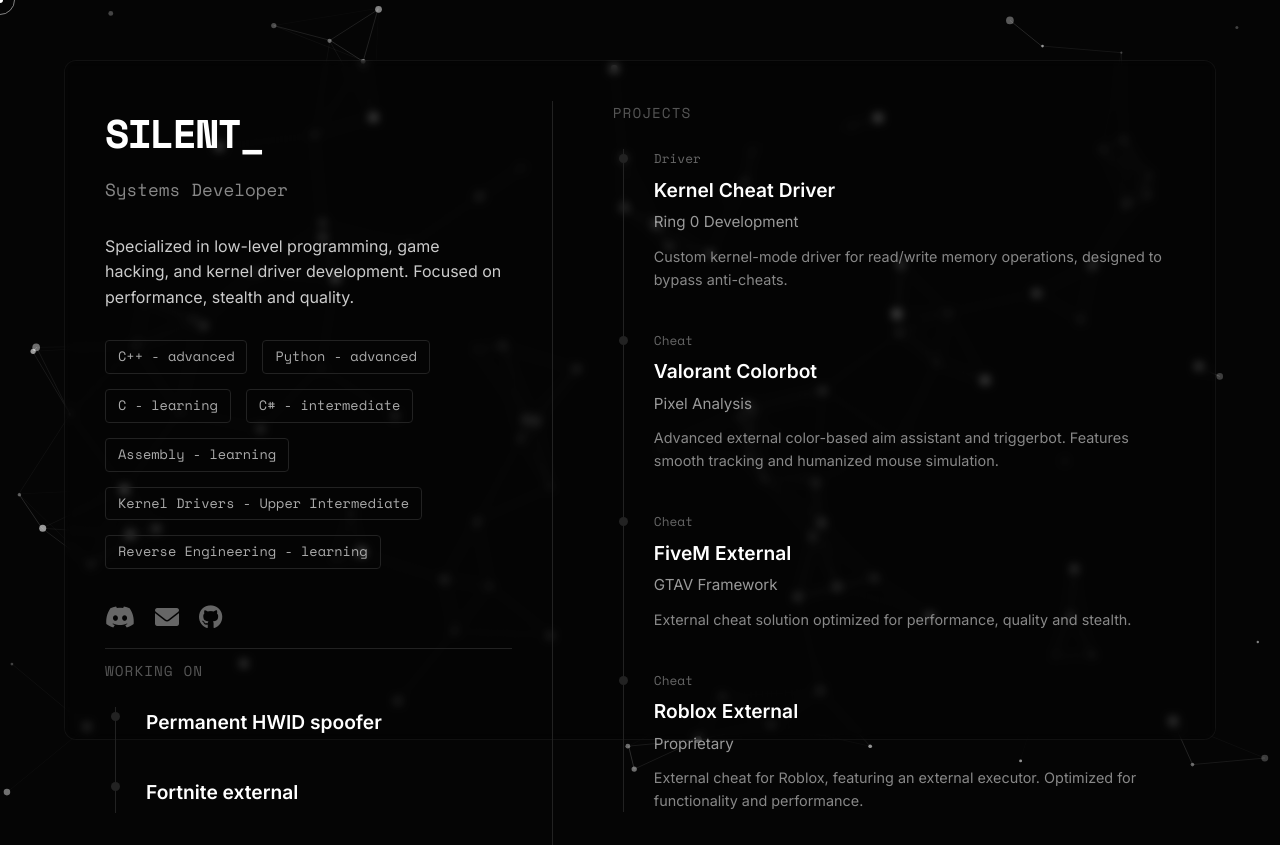
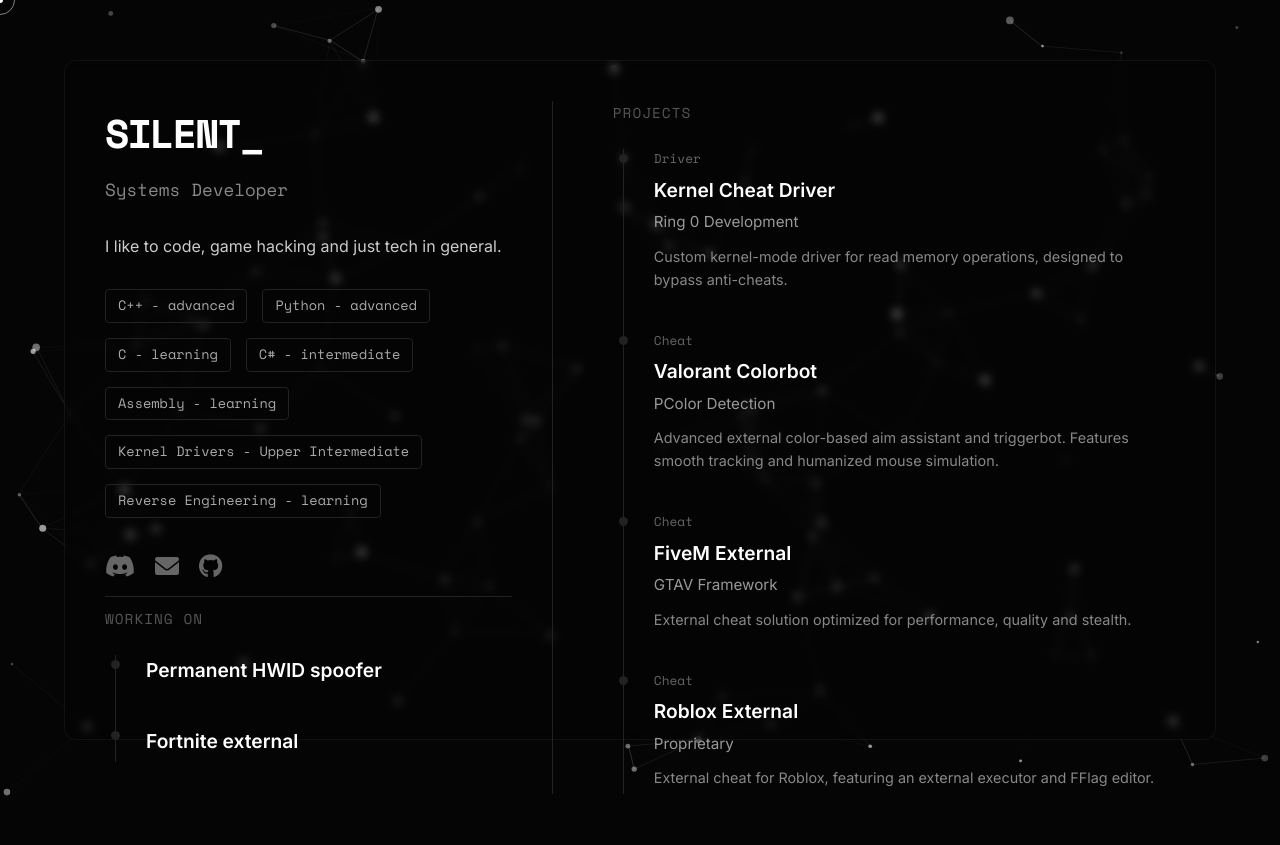
Before and after one commit to silentdev-net/Portfolio-Source, a plain HTML site: page index.html in a window 1280 px wide. After the commit the page ends 800 px from the top, so only its background shows below. Drawn offline with nearby package versions, Linux system fonts and the light colour scheme.

Commit message:
Update index.html

```diff
--- a/index.html
+++ b/index.html
@@ -54,8 +54,7 @@
             </div>
 
             <p class="bio">
-                Specialized in low-level programming, game hacking, and kernel driver development.
-                Focused on performance, stealth and quality.
+                I like to code, game hacking and just tech in general.
             </p>
 
             <div class="skill-list">
@@ -109,13 +108,13 @@
                     <span class="timeline-date">Driver</span>
                     <h3>Kernel Cheat Driver</h3>
                     <h4>Ring 0 Development</h4>
-                    <p>Custom kernel-mode driver for read/write memory operations, designed to bypass anti-cheats.</p>
+                    <p>Custom kernel-mode driver for read memory operations, designed to bypass anti-cheats.</p>
                 </div>
 
                 <div class="timeline-item">
                     <span class="timeline-date">Cheat</span>
                     <h3>Valorant Colorbot</h3>
-                    <h4>Pixel Analysis</h4>
+                    <h4>PColor Detection</h4>
                     <p>Advanced external color-based aim assistant and triggerbot. Features smooth tracking and
                         humanized mouse
                         simulation.</p>
@@ -132,7 +131,8 @@
                     <span class="timeline-date">Cheat</span>
                     <h3>Roblox External</h3>
                     <h4>Proprietary</h4>
-                    <p>External cheat for Roblox, featuring an external executor. Optimized for functionality and
+                    <p>External cheat for Roblox, featuring an external executor and FFlag editor. Optimized for
+                        functionality and
                         performance.</p>
                 </div>
             </div>
```
